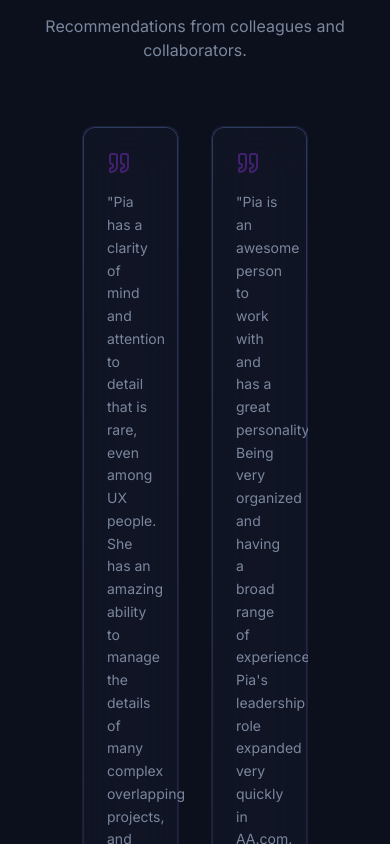
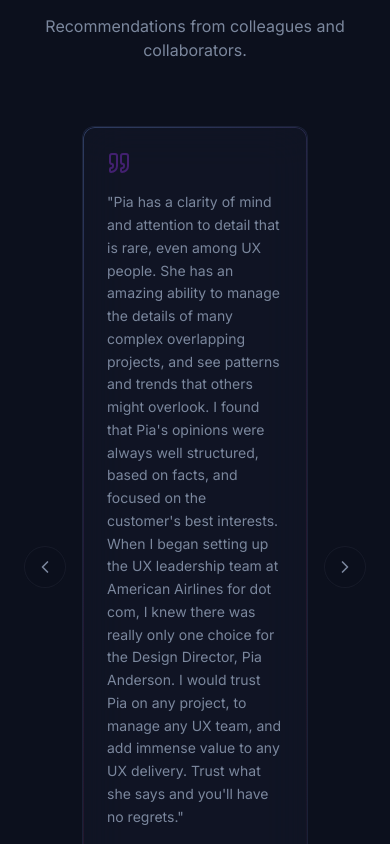
Before and after one commit to Piaanderson/Pia-portfolio, a Next.js app: page / in a window 390 px wide. Shown: the part 8300-9144 px from the top of the page. Built offline with nearby package versions, Linux system fonts and the light colour scheme; a web font is replaced by a local one.

Commit message:
Made some mobile updates before trying to add light mode toggle
Co-authored-by: Cursor <cursoragent@cursor.com>

```diff
--- a/components/recommendations.tsx
+++ b/components/recommendations.tsx
@@ -74,20 +74,27 @@ export function Recommendations() {
   const [index, setIndex] = useState(LEN);
   const [animate, setAnimate] = useState(true);
 
-  // Measure container
+  const [isMobile, setIsMobile] = useState(false);
+
+  // Measure container and detect mobile
   useEffect(() => {
     const measure = () => {
       if (containerRef.current) setContainerWidth(containerRef.current.clientWidth);
+      setIsMobile(window.innerWidth < 768);
     };
     measure();
     window.addEventListener("resize", measure);
     return () => window.removeEventListener("resize", measure);
   }, []);
 
-  // Card width: two cards visible with one gap between them
-  const cardW = containerWidth > 0 ? (containerWidth - GAP) / 2 : 0;
-  const step = cardW + GAP;
-  const offset = -(index * step);
+  // Card width: 1 card on mobile, 2 cards on desktop
+  const cardW = containerWidth > 0
+    ? isMobile
+      ? containerWidth
+      : (containerWidth - GAP) / 2
+    : 0;
+  const step = cardW + (isMobile ? 0 : GAP);
+  const offset = -(index * (cardW + GAP));
 
   const prev = () => { setAnimate(true); setIndex((i) => i - 1); };
   const next = () => { setAnimate(true); setIndex((i) => i + 1); };
@@ -147,8 +154,8 @@ export function Recommendations() {
                   key={`${rec.name}-${i}`}
                   className="glass flex flex-col rounded-xl p-6 md:p-8"
                   style={{
-                    width: cardW > 0 ? `${cardW}px` : "calc((100% - 32px) / 2)",
-                    minWidth: cardW > 0 ? `${cardW}px` : "calc((100% - 32px) / 2)",
+                    width: cardW > 0 ? `${cardW}px` : isMobile ? "100%" : "calc((100% - 32px) / 2)",
+                    minWidth: cardW > 0 ? `${cardW}px` : isMobile ? "100%" : "calc((100% - 32px) / 2)",
                     flexShrink: 0,
                   }}
                 >
```
